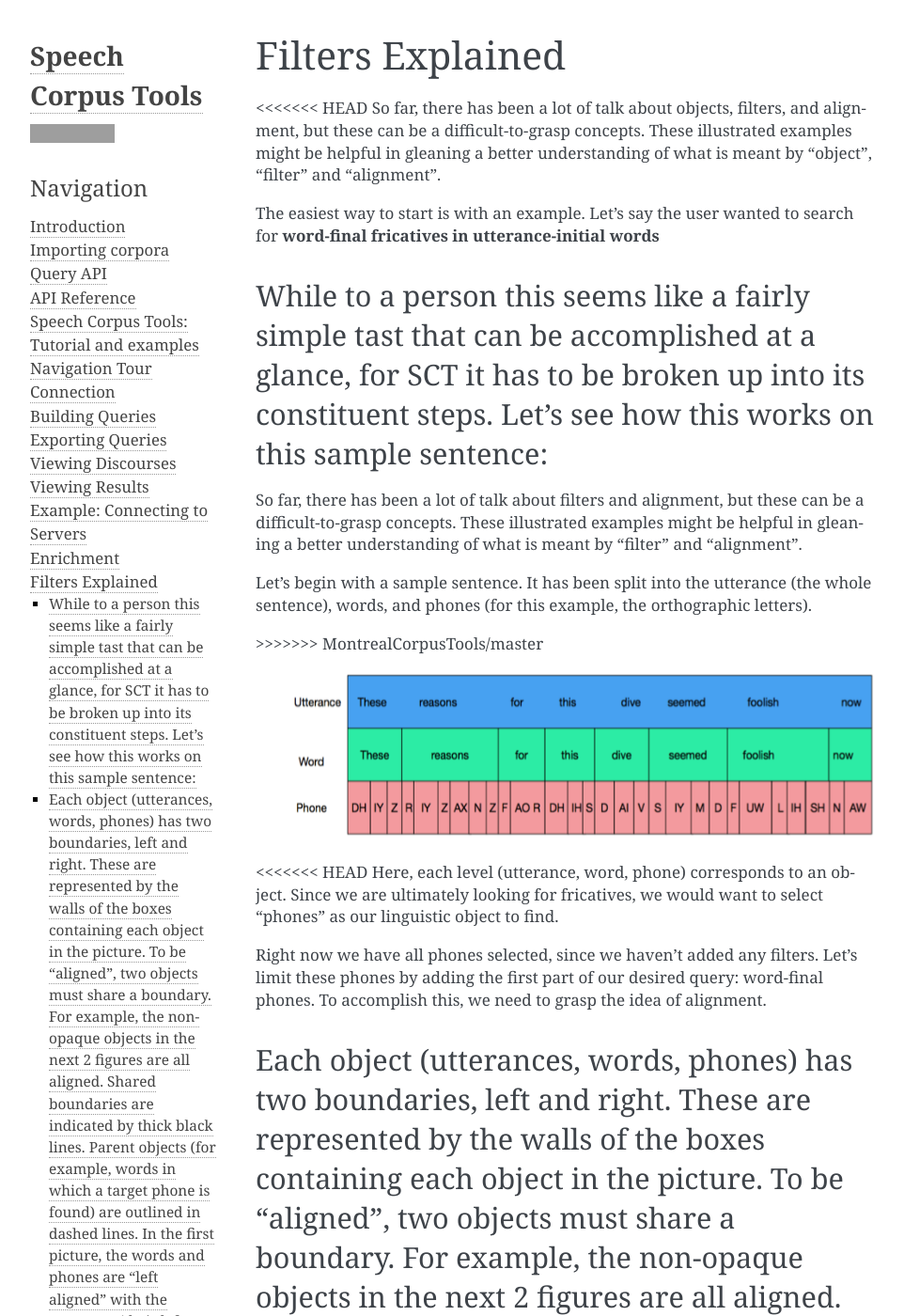
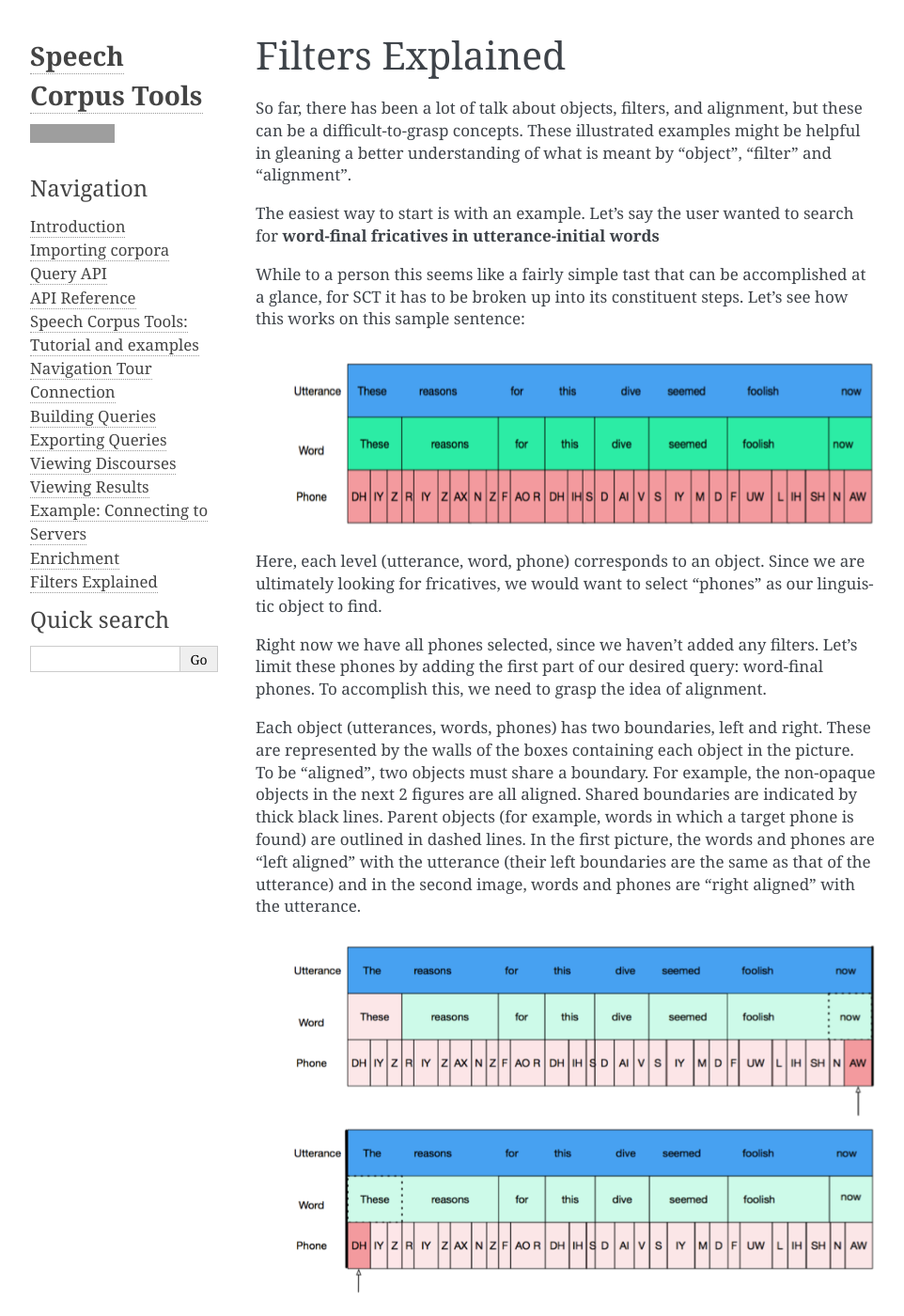
Before and after one commit to MontrealCorpusTools/speechcorpustools, a Sphinx documentation site: the page built from docs/source/additional/filters.rst, in a window 1280 px wide and 1400 px high. Shown: the whole window at 94% size, without its empty margins (148-1110 px from the left). Built offline with Sphinx 7.4.7, drawn with Linux system fonts in a browser that asks for light colours; pages that are not in the unit, such as notebooks, are missing from menus; some of the changed text lies outside the part shown; grey boxes are pictures that could not be loaded.

Commit message:
readthedocs edits

```diff
--- a/docs/source/additional/enrichment.rst
+++ b/docs/source/additional/enrichment.rst
@@ -14,4 +14,4 @@
 * **Enrich lexicon** This allows the user to assign certain properties to specific words. For example the user might want to encode word frequency. This can be done by having words in one column and corresponding frequencies in the other column of a column-delimited text file.
 * **Enrich phonological inventory** Similar to lexical enrichment, this allows the user to add certain helpful features to phonological properties -- for example, adding 'fricative' to 'manner_of_articulation' for some phones
 * **Encode subsets** Similar to how syllabic phones were encoded into subsets, the user can encode other phones in the corpus into subsets as well
-* **analyze acousticcs** This will encode pitch and formants into the corpus. This is necessary to view the waveforms and spectrogram.
+* **Analyze acousticcs** This will encode pitch and formants into the corpus. This is necessary to view the waveforms and spectrogram.
--- a/docs/source/additional/filters.rst
+++ b/docs/source/additional/filters.rst
@@ -4,33 +4,25 @@
 Filters Explained
 *****************
 
-<<<<<<< HEAD
+
 So far, there has been a lot of talk about objects, filters, and alignment, but these can be a difficult-to-grasp concepts. These illustrated examples might be helpful in gleaning a better understanding of what is meant by "object", "filter" and "alignment".
 
 The easiest way to start is with an example. Let's say the user wanted to search for **word-final fricatives in utterance-initial words**
 
 While to a person this seems like a fairly simple tast that can be accomplished at a glance, for SCT it has to be broken up into its constituent steps. Let's see how this works on this sample sentence:
-=======
-So far, there has been a lot of talk about filters and alignment, but these can be a difficult-to-grasp concepts. These illustrated examples might be helpful in gleaning a better understanding of what is meant by "filter" and "alignment".
 
-Let's begin with a sample sentence. It has been split into the utterance (the whole sentence), words, and phones (for this example, the orthographic letters).
-
->>>>>>> MontrealCorpusTools/master
 	.. image:: fullsentence.png
 		:width: 760px
 		:height: 200px
 		:align: center
 		:alt: Image cannot be displayed in your browser
-<<<<<<< HEAD
+
 Here, each level (utterance, word, phone) corresponds to an object. Since we are ultimately looking for fricatives, we would want to select "phones" as our linguistic object to find.
 
 Right now we have all phones selected, since we haven't added any filters. Let's limit these phones by adding the first part of our desired query: word-final phones. To accomplish this, we need to grasp the idea of alignment.
 
 Each object (utterances, words, phones) has two boundaries, left and right. These are represented by the walls of the boxes containing each object in the picture. To be "aligned", two objects must share a boundary. For example, the non-opaque objects in the next 2 figures are all aligned. Shared boundaries are indicated by thick black lines. Parent objects (for example, words in which a target phone is found) are outlined in dashed lines. In the first picture, the words and phones are "left aligned" with the utterance (their left boundaries are the same as that of the utterance) and in the second image, words and phones are "right aligned" with the utterance.
-=======
 
-Each object (utterances, words, phones) has two boundaries, left and right. These are represented by the walls of the boxes containing each object in the picture. To be "aligned", two objects must share a boundary. For example, the non-opaque objects in the next 2 figures are all aligned. Shared boundaries are indicated by thick black lines.
->>>>>>> MontrealCorpusTools/master
 
 	.. image:: ex1.png
 		:width: 760px
@@ -45,7 +37,6 @@
 		:align: center
 		:alt: Image cannot be displayed in your browser
 
-<<<<<<< HEAD
 Now that we understand alignment, we can use it to filter for **word-final** phones, by adding in this filter:
 
 	.. image:: ex3filt1.png
@@ -57,19 +48,14 @@
 By specifying that we only want phones which share a right boundary with a word, we are getting all **word-final** phones.
 
 	.. image:: ex5.png
-=======
-In fact, we can say that in the first picture, the words and phones are "left aligned" with the utterance (their left boundaries are the same as that of the utterance) and in the second image, words and phones are "right aligned" with the utterance.
-
-Sometimes, we want to select different boundaries for different levels of objects. For example, in the following figure, we are selecting the word that is "left aligned" with the utterance, but the phone that is "right aligned" with that word.
 
 	.. image:: ex3.png
->>>>>>> MontrealCorpusTools/master
 		:width: 760px
 		:height: 200px
 		:align: center
 		:alt: Image cannot be displayed in your browser
 
-<<<<<<< HEAD
+
 However, recall that our query asked for **word-final fricatives**, and not all phones. This can easily be remedied by adding another filter \*:
 
 	.. image:: fricativefilter.png
@@ -94,115 +80,23 @@
 	.. image:: finalfilter.png
 		:width: 609px
 		:height: 204px
-=======
-This is a good time to show how these examples translate into filters.
-For the first two examples, the filters would be quite simple.
-
-	.. image:: ex1filt1.png
-		:width: 727px
-		:height: 187px
-		:align: center
-		:alt: Image cannot be displayed in your browser
-
-	.. image:: ex1filt2.png
-		:width: 727px
-		:height: 187px
-		:align: center
-		:alt: Image cannot be displayed in your browser
-
-
-We are looking for the smallest object (phones) and want to specify that their alignment is right/left with the object one level up (words). Then we also want to specify that the words should be right/left aligned with the level above them (utterances). This gives us all utterance-initial phones -- since the phones are word-initial and the words are utterance-initial.
-
- For the third example, we only need to alter the filters slightly. We are still looking for utterance-intial words, so that filter does not change. However, we will change the first filter to make the phones right-aligned with words. This way we are getting word-final phones of utterance-intial words.
-
- 	.. image:: ex1filt3.png
-		:width: 727px
-		:height: 187px
-		:align: center
-		:alt: Image cannot be displayed in your browser
-
-What if we wanted the final segment of the second word in an utterance?
-
-	.. image:: ex4.png
-		:width: 760px
-		:height: 200px
->>>>>>> MontrealCorpusTools/master
-		:align: center
-		:alt: Image cannot be displayed in your browser
-
-
-<<<<<<< HEAD
 
 This gives us the result we are looking for: **word-final fricatives in utterance-initial words**
 
 
 	.. image:: ex3.png
-=======
-This is where the "following" and "previous" options come into play. We can use "previous" to specify the object before the one we are looking for. If we wanted the last phone of the second word in our sample utterance (the "s" in "reasons") we would want to specify something about the previous word's alignment. If we wanted to get the final phone of the words in this position, our filters would be:
 
-	.. image:: ex2filt1.png
-		:width: 760px
-		:height: 200px
-		:align: center
-		:alt: Image cannot be displayed in your browser
-
-
-In all these examples, we only end up with one phone per utterance. However, this is certainly not always the case. For example, say we wanted every word-final phone. In this case, we no longer care about word alignment in the utterance, but we do care about phone alignment in the word. We would strip away our second filter.
-
-	.. image:: ex3filt1.png
->>>>>>> MontrealCorpusTools/master
-		:width: 760px
-		:height: 200px
-		:align: center
-		:alt: Image cannot be displayed in your browser
-
-<<<<<<< HEAD
 
 
 Another thing we can do is specify previous and following words/phones and their properties. For example: what if we wanted the final segment of the second word in an utterance?
 
 	.. image:: ex4.png
-=======
-As you can see, the fewer filters we have, the larger our set of results becomes. Recall that when we had no filters, all of the words and phones were in the set of results.
 
-	.. image:: ex5.png
-		:width: 760px
-		:height: 200px
-		:align: center
-		:alt: Image cannot be displayed in your browser
-
-We can narrow our results by specifiying a subset of these phones we want. Say we had enriched the corpus earlier and encoded which segments are fricatives. We could get the following result
-
-	.. image:: ex6.png
->>>>>>> MontrealCorpusTools/master
-		:width: 760px
-		:height: 200px
-		:align: center
-		:alt: Image cannot be displayed in your browser
-
-<<<<<<< HEAD
 
 This is where the "following" and "previous" options come into play. We can use "previous" to specify the object before the one we are looking for. If we wanted the last phone of the second word in our sample utterance (the "s" in "reasons") we would want to specify something about the previous word's alignment. If we wanted to get the final phone of the words in this position, our filters would be:
 
 	.. image:: ex2filt1.png
 		:width: 645px
 		:height: 135px
-=======
-by using these filters:
 
-	.. image:: ex4filt1.png
-		:width: 760px
-		:height: 200px
->>>>>>> MontrealCorpusTools/master
-		:align: center
-		:alt: Image cannot be displayed in your browser
-
-
-
-
-<<<<<<< HEAD
-For a full list of filters and their uses, see the section on `building queries <http://sct.readthedocs.io/en/latest/additional/buildingqueries.html>`_
-=======
-
-
->>>>>>> MontrealCorpusTools/master
+For a full list of filters and their meanings, see the section on `building queries <http://sct.readthedocs.io/en/latest/additional/buildingqueries.html>`_
--- a/docs/source/tutorial/example2.rst
+++ b/docs/source/tutorial/example2.rst
@@ -29,9 +29,9 @@
 This corresponds to the following query profile, which has been saved (in this screenshot) as "PSS: first syllable" in SCT:
 
 	.. image:: ex2Fig1.png
-		:width: 450px
+		:width: 614px
 		:align: center
-		:height: 300px
+		:height: 307px
 		:alt: Image cannot be displayed in your browser
 
 
```
Also changed, not shown: docs/source/additional/buildingqueries.rst (+4 -3 lines), docs/source/additional/viewingresults.rst (+6 -6 lines), docs/source/tutorial/example1.rst (+7 -7 lines).
